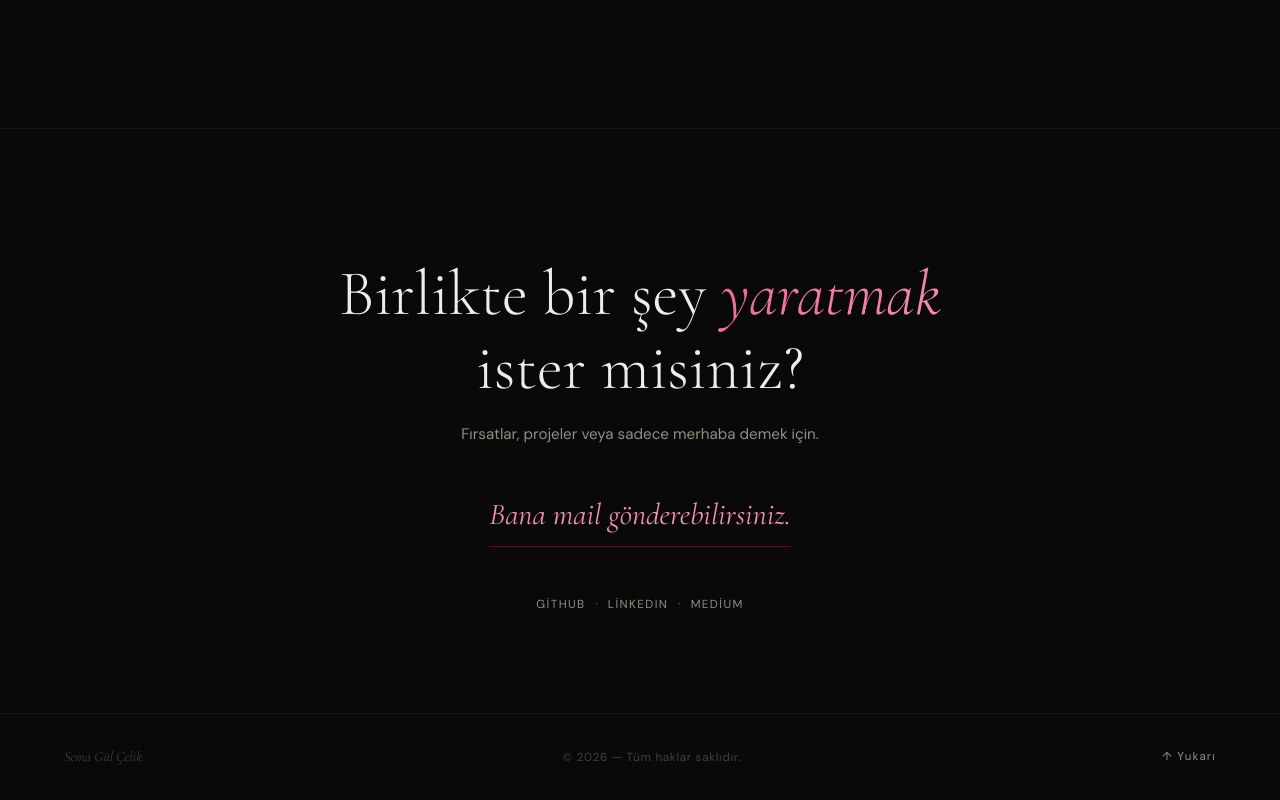
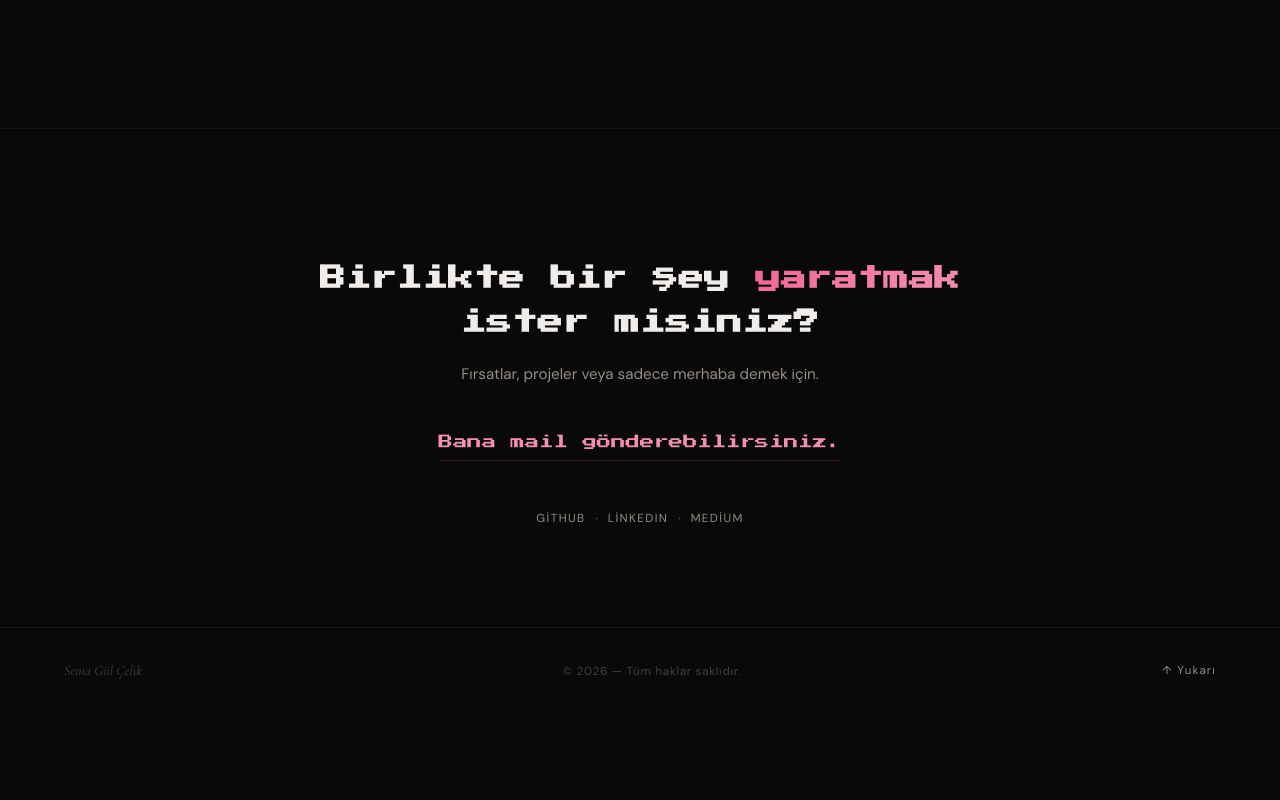
Before and after one commit to semagllclkk/portfolyo, a React (Vite) app: page / in a window 1280 px wide. Shown: the part 5130-5930 px from the top of the page. After the commit the page ends 5845 px from the top, so only its background shows below. Built offline with nearby package versions, Linux system fonts and the light colour scheme.

Commit message:
fix: updated pixel font

```diff
--- a/src/index.css
+++ b/src/index.css
@@ -985,21 +985,22 @@ img { display: block; max-width: 100%; }
 .contact-section { text-align:center; }
 .contact-inner   { max-width:660px; margin:0 auto; padding-top:2rem; }
 .contact-heading {
-  font-family:var(--serif);
-  font-size:clamp(2.4rem,5vw,4.2rem);
-  font-weight:300; line-height:1.15;
+  font-family: 'Press Start 2P', monospace;
+  font-size:clamp(.95rem,2.2vw,1.6rem);
+  line-height:1.7;
   margin-bottom:1.1rem;
 }
 .gradient-text {
   background:linear-gradient(135deg, var(--pink-lt), var(--pink-ll));
   -webkit-background-clip:text; -webkit-text-fill-color:transparent;
-  background-clip:text; font-style:italic;
+  background-clip:text;
 }
 .contact-sub   { font-size:.95rem; color:var(--txt-2); margin-bottom:2.8rem; }
 .contact-email {
   display:inline-block;
-  font-family:var(--serif); font-size:clamp(1.2rem,3vw,1.9rem);
-  font-style:italic; color:var(--pink-ll);
+  font-family: 'Press Start 2P', monospace;
+  font-size:clamp(.65rem,1.4vw,.9rem);
+  color:var(--pink-ll);
   border-bottom:1px solid var(--pink-border); padding-bottom:.35rem;
   transition:color var(--t), border-color var(--t);
   margin-bottom:2.8rem;
@@ -1061,7 +1062,7 @@ img { display: block; max-width: 100%; }
 }
 @media (max-width: 480px) {
   .hero-name { font-size: clamp(2.4rem, 10vw, 3rem); }
-  .contact-heading { font-size: clamp(1.8rem, 7vw, 2.2rem); }
+  .contact-heading { font-size: clamp(.75rem, 4vw, 1rem); }
   .section  { padding: 4rem 1rem; }
   .hero { padding: 5.5rem 1rem 3rem; }
   .hero-cta { flex-wrap: wrap; gap:.75rem; }
```
